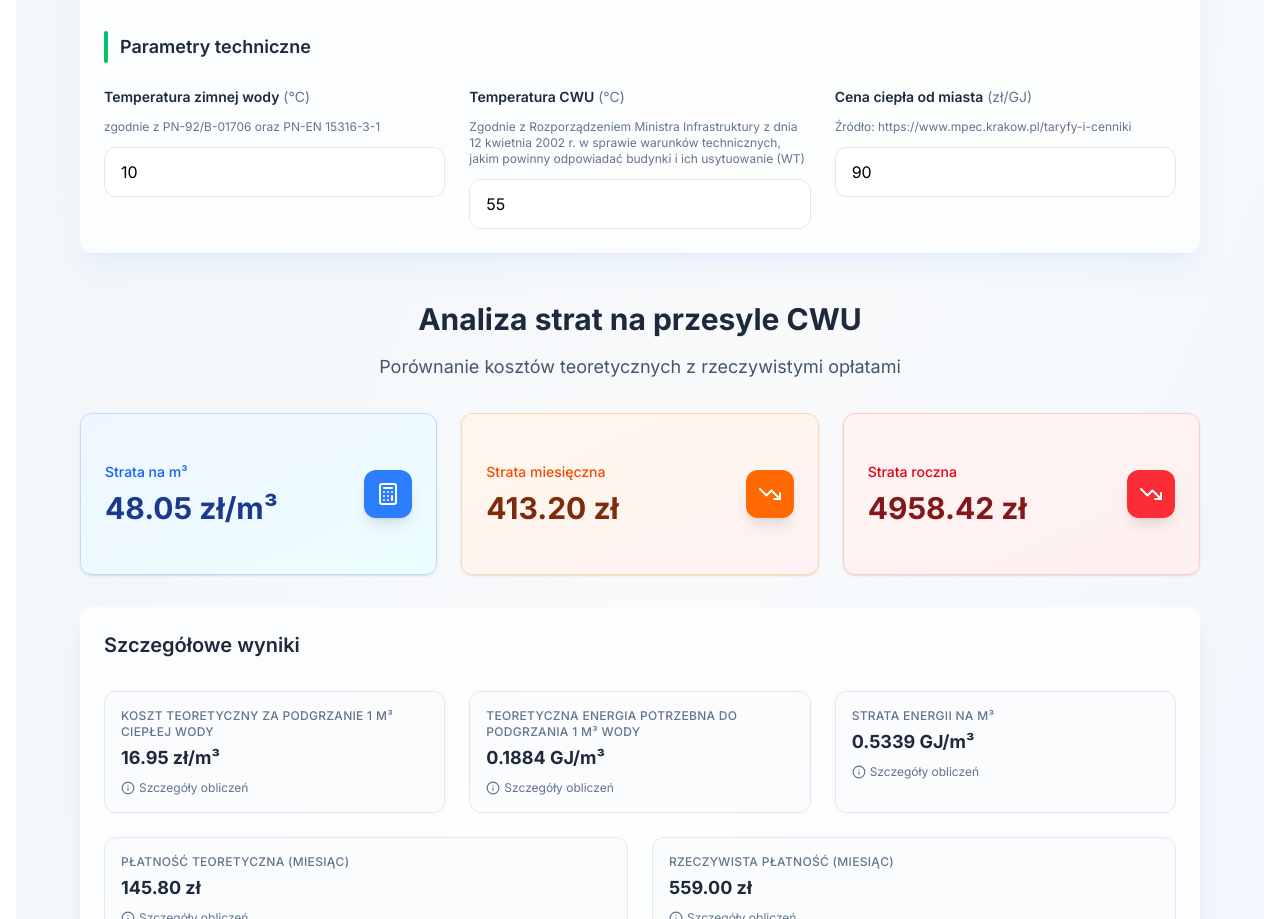
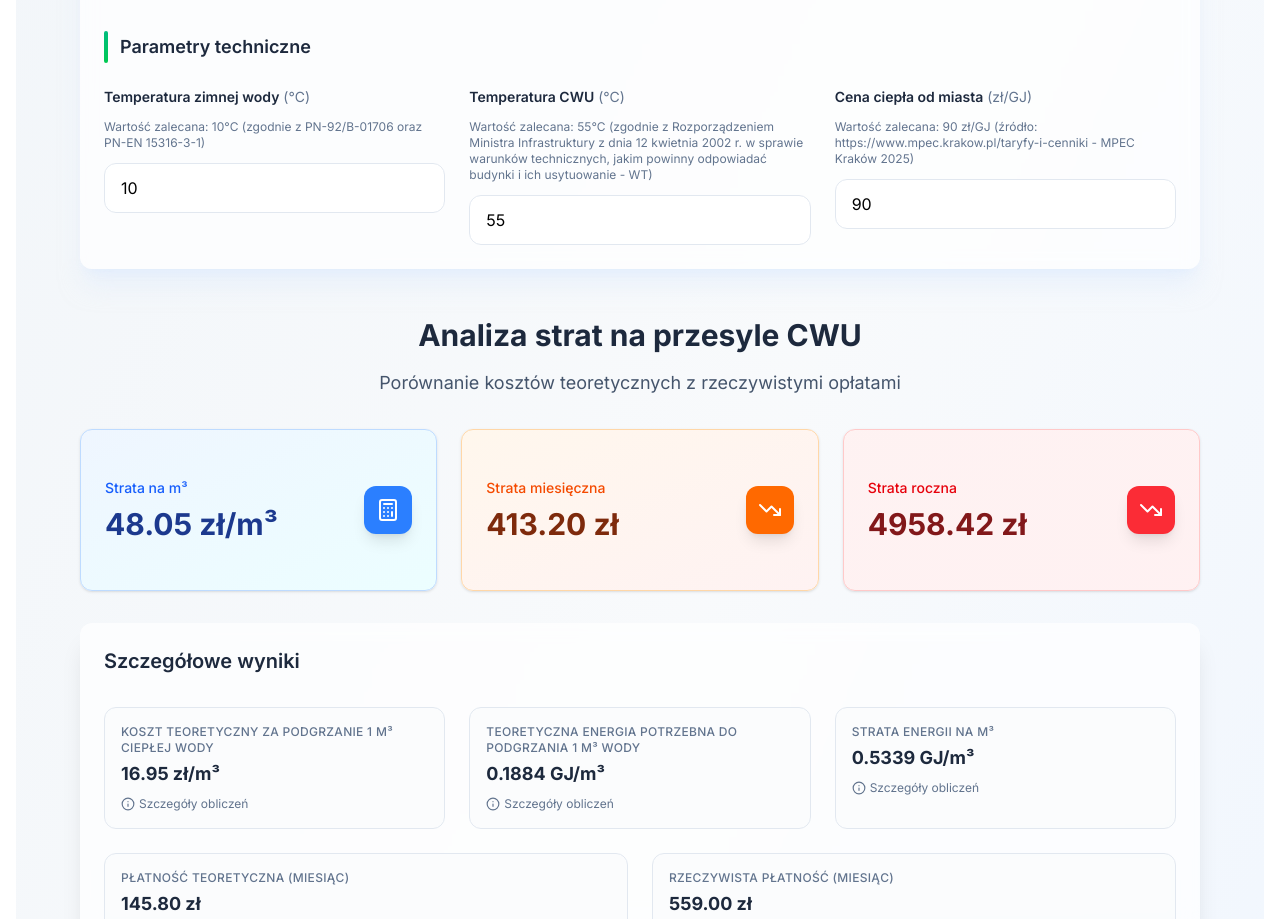
Before and after one commit to maciejslusarczykprofinstal/CWUv6, a Next.js app: page /mieszkancy in a window 1280 px wide. Shown: the part 819-1738 px from the top of the page. Built offline with nearby package versions, Linux system fonts and the light colour scheme.

Commit message:
feat(ui): dodanie zalecanych wartości i źródeł prawnych w parametrach technicznych

```diff
--- a/src/app/mieszkancy/page.tsx
+++ b/src/app/mieszkancy/page.tsx
@@ -247,30 +247,45 @@ export default function MieszkancyPage() {
                   </h3>
                 </div>
                 <div className="grid md:grid-cols-3 gap-6">
-                  <Field label="Temperatura zimnej wody" unit="°C" hint="zgodnie z PN-92/B-01706 oraz PN-EN 15316-3-1">
+                  <Field
+                    label="Temperatura zimnej wody"
+                    unit="°C"
+                    hint="Wartość zalecana: 10°C (zgodnie z PN-92/B-01706 oraz PN-EN 15316-3-1)"
+                  >
                     <input
                       type="number"
                       step="0.1"
                       value={inputs.coldTempC}
                       onChange={(e) => handleInputChange('coldTempC', Number(e.target.value))}
+                      placeholder="Zalecane: 10°C"
                       className="w-full px-4 py-3 border border-slate-200 dark:border-slate-700 rounded-xl bg-white/50 dark:bg-slate-800/50 backdrop-blur-sm focus:ring-2 focus:ring-blue-500 focus:border-transparent transition-all placeholder-slate-400 dark:placeholder-slate-500"
                     />
                   </Field>
-                  <Field label="Temperatura CWU" unit="°C" hint="Zgodnie z Rozporządzeniem Ministra Infrastruktury z dnia 12 kwietnia 2002 r. w sprawie warunków technicznych, jakim powinny odpowiadać budynki i ich usytuowanie (WT)">
+                  <Field
+                    label="Temperatura CWU"
+                    unit="°C"
+                    hint="Wartość zalecana: 55°C (zgodnie z Rozporządzeniem Ministra Infrastruktury z dnia 12 kwietnia 2002 r. w sprawie warunków technicznych, jakim powinny odpowiadać budynki i ich usytuowanie - WT)"
+                  >
                     <input
                       type="number"
                       step="0.1"
                       value={inputs.hotTempC}
                       onChange={(e) => handleInputChange('hotTempC', Number(e.target.value))}
+                      placeholder="Zalecane: 55°C"
                       className="w-full px-4 py-3 border border-slate-200 dark:border-slate-700 rounded-xl bg-white/50 dark:bg-slate-800/50 backdrop-blur-sm focus:ring-2 focus:ring-blue-500 focus:border-transparent transition-all placeholder-slate-400 dark:placeholder-slate-500"
                     />
                   </Field>
-                  <Field label="Cena ciepła od miasta" unit="zł/GJ" hint="Źródło: https://www.mpec.krakow.pl/taryfy-i-cenniki">
+                  <Field
+                    label="Cena ciepła od miasta"
+                    unit="zł/GJ"
+                    hint="Wartość zalecana: 90 zł/GJ (źródło: https://www.mpec.krakow.pl/taryfy-i-cenniki - MPEC Kraków 2025)"
+                  >
                     <input
                       type="number"
                       step="0.01"
                       value={inputs.heatPriceFromCity}
                       onChange={(e) => handleInputChange('heatPriceFromCity', Number(e.target.value))}
+                      placeholder="Zalecane: 90 zł/GJ"
                       className="w-full px-4 py-3 border border-slate-200 dark:border-slate-700 rounded-xl bg-white/50 dark:bg-slate-800/50 backdrop-blur-sm focus:ring-2 focus:ring-blue-500 focus:border-transparent transition-all placeholder-slate-400 dark:placeholder-slate-500"
                     />
                   </Field>
```
Also changed, not shown: 1 other file (tests, documents, lock files or other folders).
